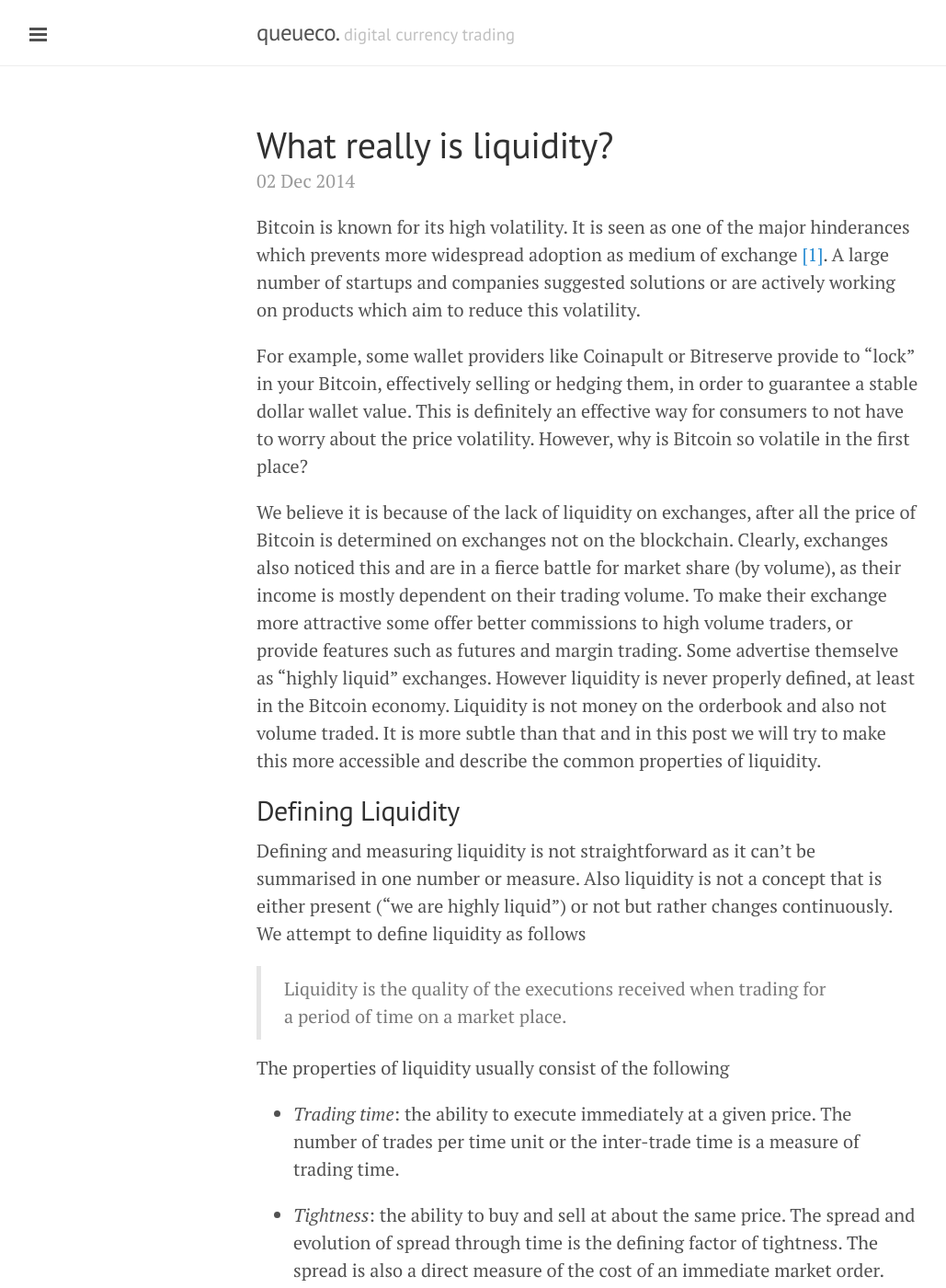
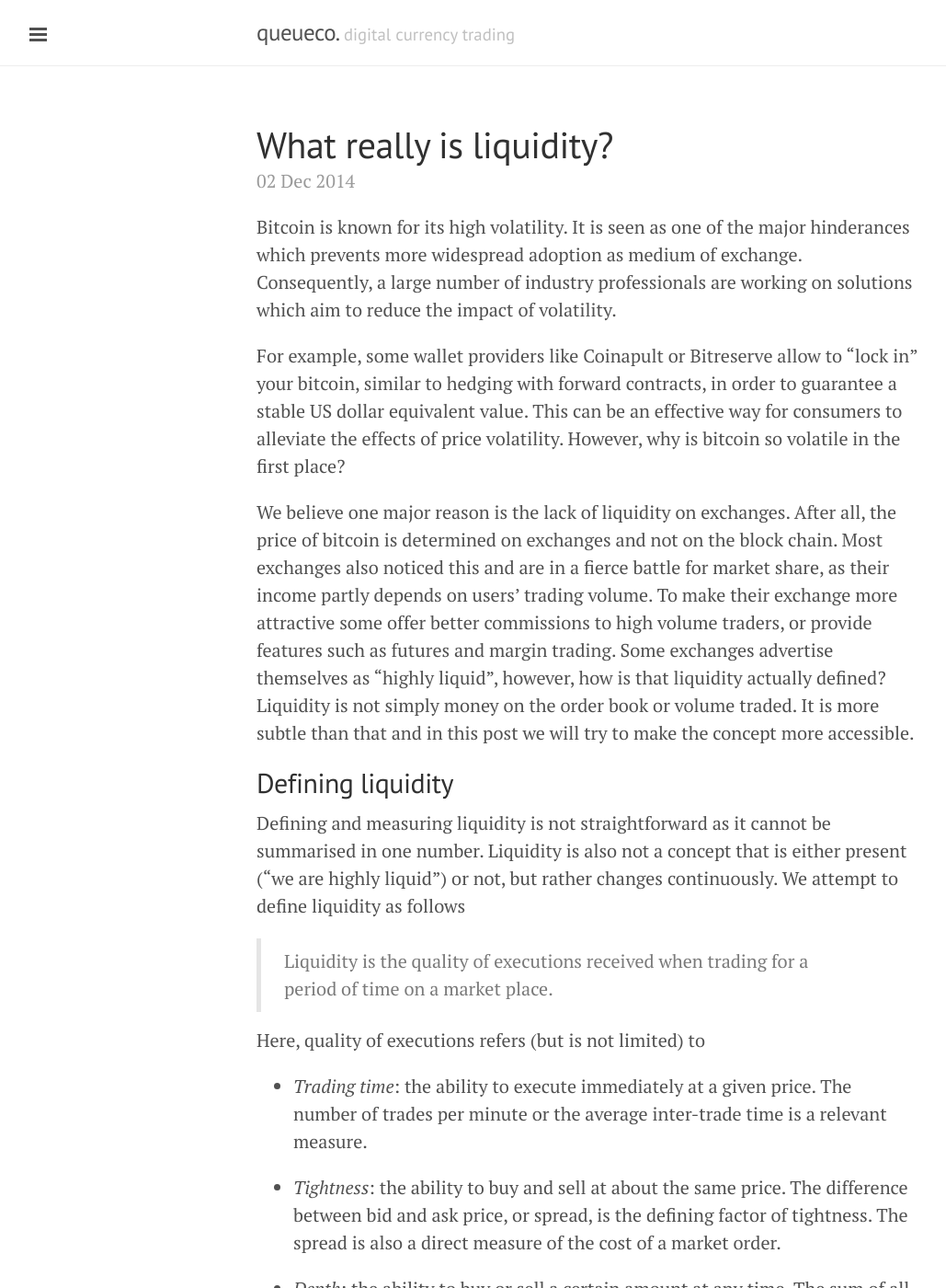
Before and after one commit to ChunHungLiu/queueco.github.io, a Jekyll site: the page built from _posts/2014-12-02-liquidity.md, in a window 1280 px wide and 1400 px high. Shown: the whole window at 92% size, without its empty margins (1-1030 px from the left). Built offline with Jekyll 4.4.1, drawn with Linux system fonts in a browser that asks for light colours; Markdown is read by kramdown in place of the engine named in the settings; some of the changed text lies outside the part shown.

Commit message:
comments andreas

```diff
--- a/_posts/2014-12-02-liquidity.md
+++ b/_posts/2014-12-02-liquidity.md
@@ -3,59 +3,62 @@ layout: post
 title: What really is liquidity?
 ---
 
-Bitcoin is known for its high volatility. It is seen as one of the major hinderances which prevents more widespread adoption as medium of exchange [[1]](http://www.coindesk.com/saxo-ceo-bitcoins-liquidity-problems-are-driving-banks-away/). A large number of startups and companies suggested solutions or are actively working on products which aim to reduce this volatility.
+Bitcoin is known for its high volatility. It is seen as one of the major hinderances which prevents more widespread adoption as medium of exchange. Consequently, a large number of industry professionals are working on solutions which aim to reduce the impact of volatility.
 
-For example, some wallet providers like Coinapult or Bitreserve provide to "lock" in your Bitcoin, effectively selling or hedging them, in order to guarantee a stable dollar wallet value. This is definitely an effective way for consumers to not have to worry about the price volatility. However, why is Bitcoin so volatile in the first place?
+For example, some wallet providers like Coinapult or Bitreserve allow to "lock in" your bitcoin, similar to hedging with forward contracts, in order to guarantee a stable US dollar equivalent value. This can be an effective way for consumers to alleviate the effects of price volatility. However, why is bitcoin so volatile in the first place?
 
-We believe it is because of the lack of liquidity on exchanges, after all the price of Bitcoin is determined on exchanges not on the blockchain. Clearly, exchanges also noticed this and are in a fierce battle for market share (by volume), as their income is mostly dependent on their trading volume. To make their exchange more attractive some offer better commissions to high volume traders, or provide features such as futures and margin trading. Some advertise themselve as "highly liquid" exchanges. However liquidity is never properly defined, at least in the Bitcoin economy. Liquidity is not money on the orderbook and also not volume traded. It is more subtle than that and in this post we will try to make this more accessible and describe the common properties of liquidity.
+We believe one major reason is the lack of liquidity on exchanges. After all, the price of bitcoin is determined on exchanges and not on the block chain. Most exchanges also noticed this and are in a fierce battle for market share, as their income partly depends on users' trading volume. To make their exchange more attractive some offer better commissions to high volume traders, or provide features such as futures and margin trading. Some exchanges advertise themselves as "highly liquid", however, how is that liquidity actually defined? Liquidity is not simply  money on the order book or volume traded. It is more subtle than that and in this post we will try to make the concept more accessible.
 
-## Defining Liquidity
+## Defining liquidity
 
-Defining and measuring liquidity is not straightforward as it can't be summarised in one number or measure. Also liquidity is not a concept that is either present ("we are highly liquid") or not but rather changes continuously. We attempt to define liquidity as follows
+Defining and measuring liquidity is not straightforward as it cannot be summarised in one number. Liquidity is also not a concept that is either present ("we are highly liquid") or not, but rather changes continuously. We attempt to define liquidity as follows
 
- > Liquidity is the quality of the executions received when trading for a period of time on a market place.
+ > Liquidity is the quality of executions received when trading for a period of time on a market place.
 
-The properties of liquidity usually consist of the following
+Here, quality of executions refers (but is not limited) to
 
-- *Trading time*: the ability to execute immediately at a given price. The number of trades per time unit or the inter-trade time is a measure of trading time.
+- *Trading time*: the ability to execute immediately at a given price. The number of trades per minute or the average inter-trade time is a relevant measure.
 
-- *Tightness*: the ability to buy and sell at about the same price. The spread and evolution of spread through time is the defining factor of tightness. The spread is also a direct measure of the cost of an immediate market order.
+- *Tightness*: the ability to buy and sell at about the same price. The difference between bid and ask price, or spread, is the defining factor of tightness. The spread is also a direct measure of the cost of a market order.
 
-- *Depth*: the ability to buy or sell a certain amount without affecting the current price. The sum of all orders at a given level of the orderbook make up the depth at that given price.
+- *Depth*: the ability to buy or sell a certain amount at any time. The sum of all limit orders at a given level of the orderbook make up the depth at that price.
 
-- *Resilience*: the ability to buy or sell a certain amount with minimal influence on the current price. A resilient orderbook is one which reverts back to its previous state after a large order traded through a couple of levels of the orderbook.
+- *Resilience*: the ability to buy or sell a certain amount with minimal influence on the current price. A resilient orderbook is one which reverts back to its previous state after a large market order traded through a couple of levels of the orderbook.
 
-For each of the properties above there's a number of measures you can calculate to assess that particular aspect of liqudity. Some look at orderbook snapshots in time, others look at the evolution of the orderbook through time. Even without measuring the points above are quite intuitive, for example an orderbook with a million dollar on the first level of bid and ask but with only 2 trades a day is clearly not liquid. Liquidity requires a reasonable combination of the above points. Interesting to note here is that we did not mention volume -- usually the prevalent definition of liquidity.
+For each of the properties above there is a number of measures one can calculate to assess that particular aspect of liqudity. Some look at orderbook snapshots in time, others look at the evolution of the orderbook over time. Even without measuring the observables above some qualitative conclusions are intuitive: An order book for instance with a million dollar on the first level of bid and ask but with only two trades a day is clearly not liquid.
 
-Usually sites like [bitcoinwisdom](http://bitcoinwisdom) or [cryptowatch](http://www.cryptowat.ch) give a good snapshot overview over the state of the orderbooks on various Bitcoin exchanges.
+Real liquidity requires a reasonable combination of the above characteristics. Note that it might be possible to define liquidity as shown above without even mentioning traded volume -- an often evoked measure of liquidity across the industry.
+To the interested reader, sites like [bitcoinwisdom.com](http://bitcoinwisdom.com) or [cryptowat.ch](http://www.cryptowat.ch) give a good overview over the state of the order books on various bitcoin exchanges.
 
 <p><center>
 <img src="/public/ob_static.png" alt="Static Orderbook" align="center" width="30%"></img>
 </center>
 </p>
 
-For example in the image above we see such a snapshot which shows the spread, depth, and cummulative volume on the book (which could hint towards resilience) at this current moment.
+In the figure above we show a snapshot reporting spread, depth, and cummulative volume on the book taken from [cryptowat.ch](http://www.cryptowat.ch).
 
-We could go into a lot of detail what measures are useful, perhaps we will do that in a future post if there's interest, but for now we want to demonstrate the usual lack of liquidity by most measures on Bitcoin exchanges and its effect on the price during a particularly volatile period in November. What we want to demonstrate with this example is that the lack of liquidity leads to highly volatile prices, as individual traders are able to move the market with a few number of large trades due to e.g. a lack of the depth and resilience requirement.
+We could go into a lot of detail what measures are useful, perhaps we will do that in a future post if there is interest. For now we only want to demonstrate the usual lack of liquidity by most measures on Bitcoin exchanges and its effect on the price during a particularly volatile period in November. We show evidence that individual traders are able to move the market with a small number of large trades due to a lack of depth and resilience requirements.
 
-## Lack of Liquidity
+## Lack of liquidity
 
-The next graph shows the BTCCNY price on OkCoin China in the first three days of December, with the cummulative order flow (running sum of all market order trades) overlaid on the second y-axis. What is immediately visible is the very high correlation between the two series. This is typical for markets with mostly profit-seeking players, where traders follow other traders and as a result the market impact of trades largely agrees with the price.
+The next graph shows the BTCCNY price on OKCoin China in the first three days of December overlaid with the cumulative order flow (cumulative sum of all market order transactionss in BTC) on the right hand side vertical axis. Both time series appear highly correlated. This is indicative of rather illiquid markets with mostly profit-seeking players, where large aligned order flows drive the price and vice versa.
 
 <p><center>
 <img src="/public/priceflow.png" alt="Price and flow" align="center" width="80%"></img>
 </center>
 </p>
 
-This also leads to very reactive and volatile markets where large trades are not digested well (i.e. lack of resilience), which is visible in the sharp drop in the morning of the 3 December. Let's have a closer look at the market orders that morning.
+Low liquidity and reactive trading leads to volatile markets where the impact of large trades is not absorbed well but instead amplified. The sharp price drop in the morning of 3 December provides just one example.
+
+The following figure takes a closer look at individual market orders that morning.
 
 <p><center>
 <img src="/public/marketorders.png" alt="Market orders" align="center" width="80%"></img>
 </center>
 </p>
 
-Up until 8:45 it is quiet until one sell trade of slightly more than 200 BTC is executed. From that point on volatility increases a lot and the price drops. If the trader of the first trade would like to sell another 200 BTC 10 minutes later he would get a price that is 2-3% worse than the initial price, directly violating one of the properties of liquidity.
+Up until 8:45 it is all quiet when one sell trade of slightly more than 200 BTC is executed. From that point on volatility increases a lot and the price drops. If the trader of the first trade wanted to sell another 200 BTC 10 minutes later he would have received a price 2-3% worse than the initial one.
 
-## Solutions
+## Possible solutions
 
-There's no immediate solution to the illiquidity and volatility of Bitcoin markets apart from the overall maturing of the ecosystem. It requires traders with different motivations than just immediate profit-seeking. Our contribution to this is market making
+There's no immediate solution to the illiquidity and volatility of Bitcoin markets apart from a gradual maturing of the ecosystem. However, we believe that market makers like ourseves can play a crucial role in speeding up this process.
```
